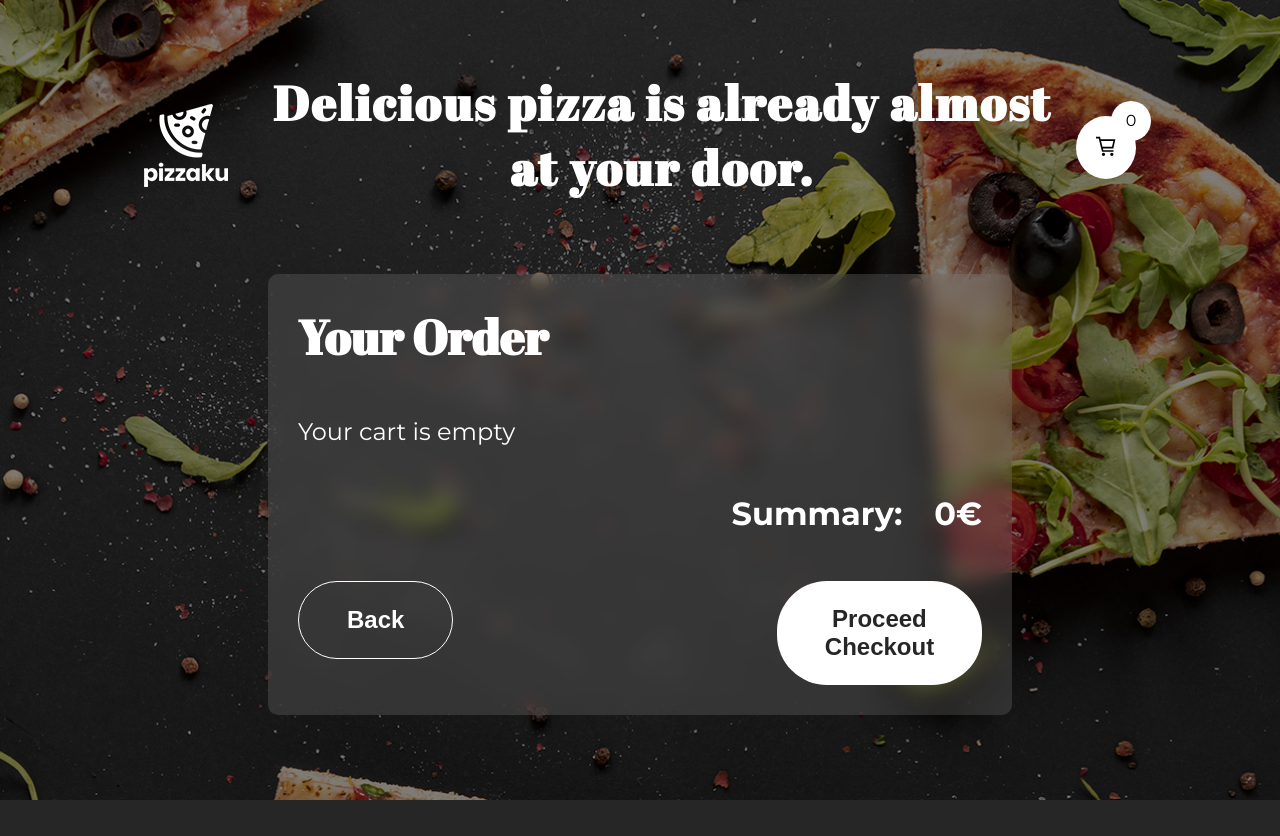
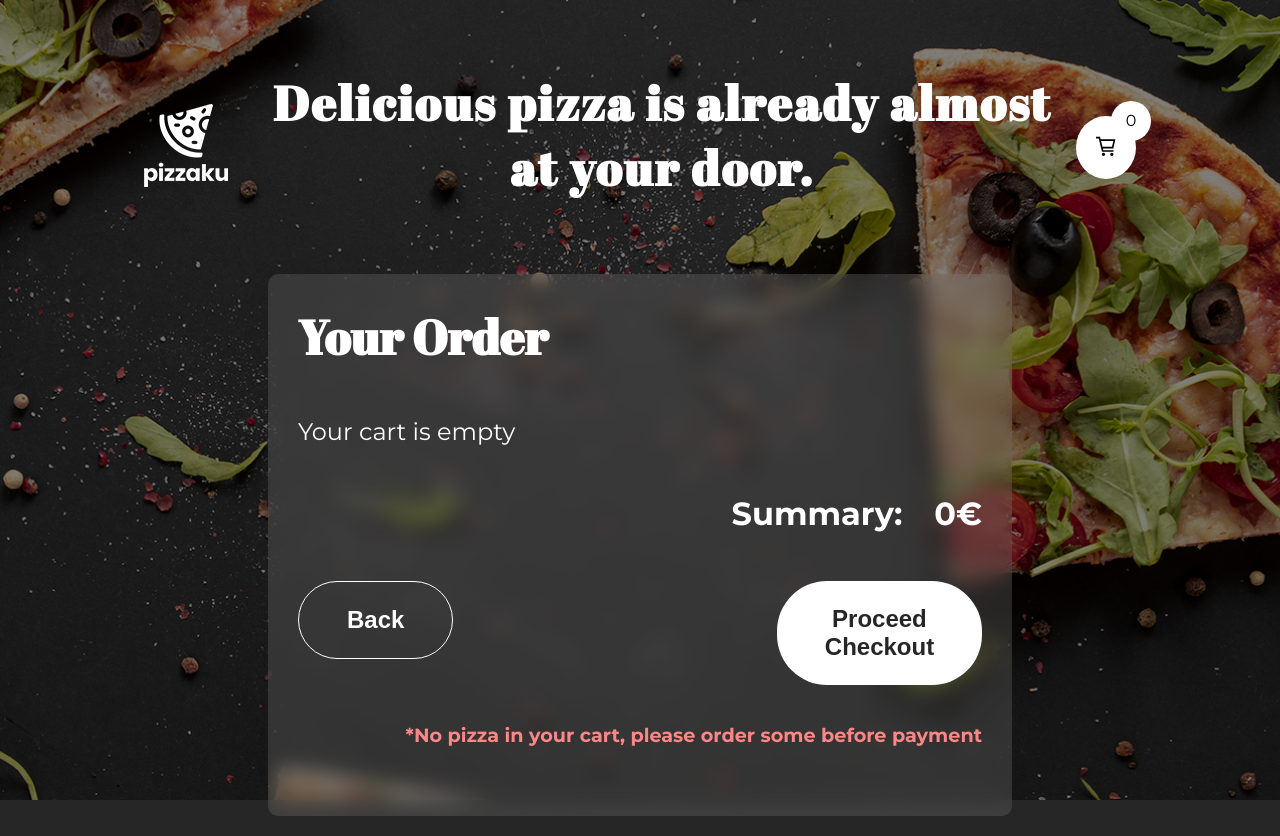
Before and after one commit to Frqs69/Pizza-Website, a React (Vite) app: page /checkout in a window 1280 px wide. Both pictures are taken after a click on the button "Proceed Checkout". Before the commit the page ends 800 px from the top, so only its background shows below. Built offline with nearby package versions, Linux system fonts and the light colour scheme.

Commit message:
check if cart is empty before payment

```diff
--- a/src/components/checkoutComponent/checkout.component.jsx
+++ b/src/components/checkoutComponent/checkout.component.jsx
@@ -1,5 +1,5 @@
 import { Link } from "react-router-dom";
-import { useContext } from "react";
+import { useContext, useState } from "react";
 import {
 	OrderContext,
 	OrderDispatchContext,
@@ -13,6 +13,7 @@ import "./checkout.styles.scss";
 export default function Checkout() {
 	const orders = useContext(OrderContext);
 	const dispatch = useContext(OrderDispatchContext);
+	const [checkEmptyCart, setCheckEmptyCart] = useState(false);
 
 	let summaryPrice = 0;
 
@@ -23,6 +24,13 @@ export default function Checkout() {
 			type: "removeOrder",
 			name: el.name,
 		});
+	};
+
+	const handleProceed = () => {
+		if (orders.length === 0) {
+			setCheckEmptyCart(true);
+			return;
+		}
 	};
 
 	return (
@@ -58,8 +66,15 @@ export default function Checkout() {
 						<Link to={"/order"}>
 							<Button className='backButton'>Back</Button>
 						</Link>
-						<Button className='paymentButton'>Proceed Checkout</Button>
+						<Button className='paymentButton' onClick={handleProceed}>
+							Proceed Checkout
+						</Button>
 					</div>
+					{checkEmptyCart && (
+						<p className='emptyCartInfo'>
+							*No pizza in your cart, please order some before payment
+						</p>
+					)}
 				</div>
 			</div>
 		</>
--- a/src/components/checkoutComponent/checkout.styles.scss
+++ b/src/components/checkoutComponent/checkout.styles.scss
@@ -75,12 +75,26 @@
 	cursor: pointer;
 }
 
+.emptyCartInfo {
+	width: 100%;
+	font-size: 1rem;
+	margin: 2em auto;
+	font-weight: bold;
+	text-align: center;
+	color: rgb(255, 135, 135);
+}
+
 .placeholderCheckout {
 	font-size: 1.5rem;
 	margin: 2em 0;
 }
 
 @media (min-width: 768px) {
+	.emptyCartInfo {
+		text-align: right;
+		font-size: 1.2rem;
+	}
+
 	.pizzaImgCheckout {
 		display: block;
 		border-radius: 10px;
```
